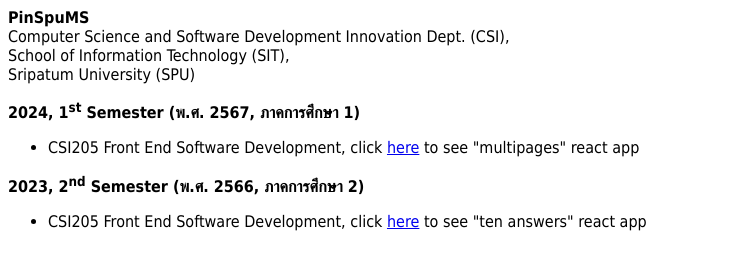
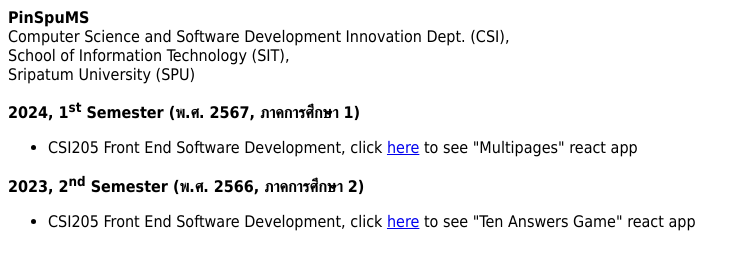
Before and after one commit to PinSpuMS/PinSpuMS.github.io, a plain HTML site: page index.html in a window 1280 px wide. Shown: the whole page, without its empty margins (0-750 px from the left). Drawn offline with Linux system fonts and the light colour scheme.

Commit message:
Update index.html

```diff
--- a/index.html
+++ b/index.html
@@ -14,11 +14,11 @@
     </p>
     <b>2024, 1<sup>st</sup> Semester (พ.ศ. 2567, ภาคการศึกษา 1)</b>
     <ul>
-      <li>CSI205 Front End Software Development, click <a href='https://pinspums.github.io/2567-01-csi205-multipages_'>here</a> to see "multipages" react app</li>
+      <li>CSI205 Front End Software Development, click <a href='https://pinspums.github.io/2567-01-csi205-multipages_'>here</a> to see "Multipages" react app</li>
     </ul>
     <b>2023, 2<sup>nd</sup> Semester (พ.ศ. 2566, ภาคการศึกษา 2)</b>
     <ul>
-      <li>CSI205 Front End Software Development, click <a href='https://pinspums.github.io/2566-02-csi205-tenAnswers_'>here</a> to see "ten answers" react app</li>
+      <li>CSI205 Front End Software Development, click <a href='https://pinspums.github.io/2566-02-csi205-tenAnswers_'>here</a> to see "Ten Answers Game" react app</li>
     </ul>
   </body>
 </html>
```
